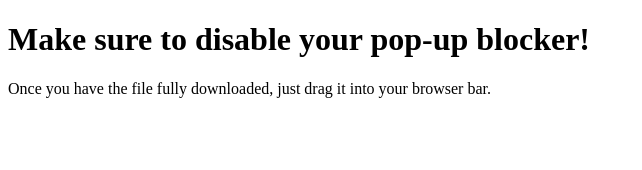
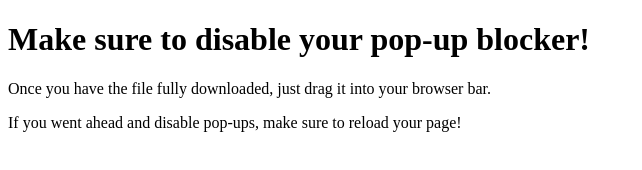
Before and after one commit to better-classlink/biodivers-page, a plain HTML site: page index.html in a window 1280 px wide. Shown: the whole page, without its empty margins (0-642 px from the left). Drawn offline with Linux system fonts and the light colour scheme.

Commit message:
Update index.html

```diff
--- a/index.html
+++ b/index.html
@@ -20,6 +20,9 @@
             Once you have the file fully downloaded, just drag
             it into your browser bar.
         </p>
+        <p>
+            If you went ahead and disable pop-ups, make sure to reload your page!
+        </p>
         <!--[if lt IE 7]>
             <p class="browsehappy">You are using an <strong>outdated</strong> browser. Please <a href="#">upgrade your browser</a> to improve your experience.</p>
         <![endif]-->
@@ -31,4 +34,5 @@
             onload = runOnLoad
         </script>
     </body>
+
 </html>
```
